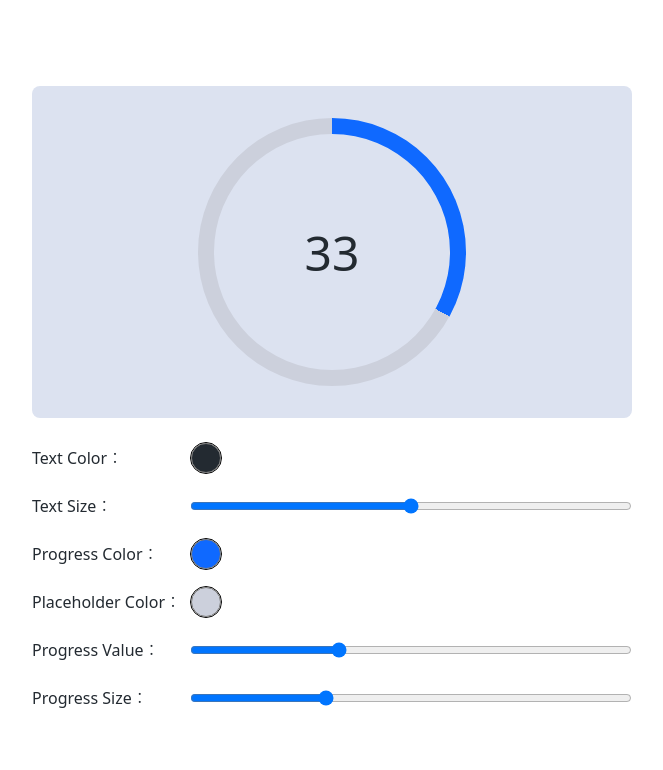
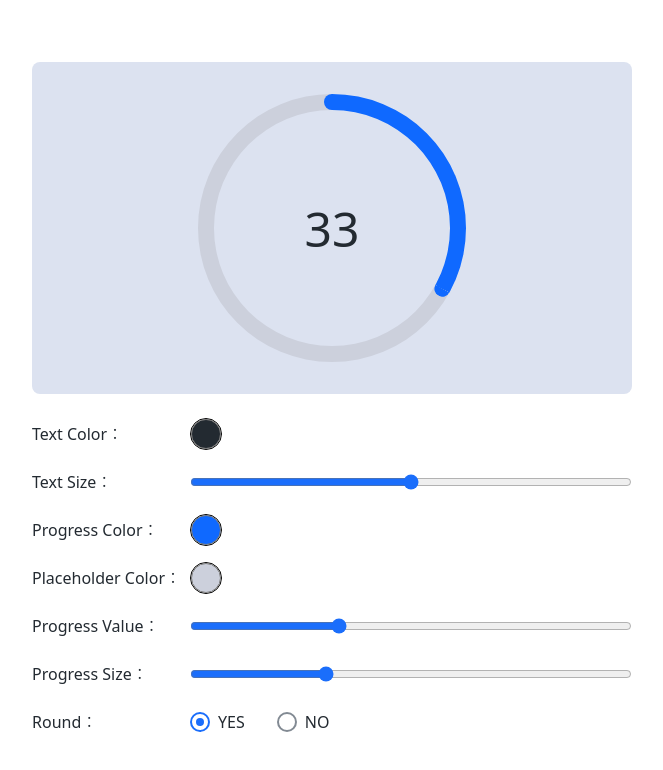
Before and after one commit to meistudioli/msc-circle-progress, a website with bundled scripts: page index.html in a window 1280 px wide. Shown: the whole page, without its empty margins (308-971 px from the left). Built offline with nearby package versions, Linux system fonts and the light colour scheme.

Commit message:
chore: add property / attribute round

```diff
--- a/index.html
+++ b/index.html
@@ -48,7 +48,69 @@ input[type="color"]:focus-visible{box-shadow:0 0 0 2px #95c2f8;}
 
 .adjustments__div--fix-subject{inline-size:100%;}
 .adjustments__div--fix-subject .subject{inline-size:150px;flex-shrink:0;}
-.adjustments__div--fix-subject input[type=range]{flex-grow:1;}
+.adjustments__div--fix-subject input[type=range]{flex-grow:1;accent-color:#1b6efb;}
+.adjustments__div--fix-subject .radios{flex-grow:1;}
+.radios{display:flex;gap:2em;align-items:center;}
+.radio-unit{display:flex;gap:.5em;align-items:center;}
+.radio-unit__label{font-size:1em;color:var(--intro-text);}
+
+/* FUJI radio */
+.radioWrap{
+  --inkwell: #1d2228;
+  --shark: #828a93;
+  --marshmallow: #f5f8fa;
+  --bob: #b0b9c1;
+
+  --width: 20px;
+  --dot-width: 8px;
+
+  --theme: #1b6efb;
+  --normal: var(--shark);
+  --overlay: var(--inkwell);
+  --bgc-disabled: var(--marshmallow);
+  --theme-disabled: var(--bob);
+
+  --current-color: var(--normal);
+
+  position: relative;
+  overflow: hidden;
+  width: var(--width);
+  height: var(--width);
+}
+
+.radioInput{position:absolute;top:-100%;display:block;}
+.radioLabel{position:relative;width:100%;height:100%;display:block;box-sizing:border-box;border-radius:var(--width);box-shadow:inset 0 0 0 2px var(--current-color);background-color:#fff;transition:background-color 100ms ease,border-color 100ms ease;}
+.radioDot{position:absolute;left:50%;top:50%;content:'';width:var(--dot-width);height:var(--dot-width);background-color:var(--current-color);margin-left:calc(var(--dot-width)/2*-1);margin-top:calc(var(--dot-width)/2*-1);transform:scale(.001);border-radius:var(--dot-width);text-indent:100%;white-space:nowrap;overflow:hidden;transition:background-color 100ms ease,transform 100ms ease;}
+
+.radioLabel::before{position:absolute;left:0;top:0;content:'';width:100%;height:100%;border-radius:var(--width);box-shadow:inset 0 0 0 2px var(--overlay);pointer-events:none;filter:opacity(0);transition:filter 100ms ease;}
+.radioLabel::after{position:absolute;left:50%;top:50%;content:'';width:var(--dot-width);height:var(--dot-width);background-color:var(--overlay);transform:translate(-50%,-50%);filter:opacity(0);border-radius:var(--dot-width);transition:filter 100ms ease;pointer-events:none;display:none;}
+.radioInput:checked~.radioLabel::after{display:block;}
+
+.radioInput:checked,.radioInput:checked~.radioLabel{--current-color:var(--theme);}
+.radioInput:checked~.radioLabel .radioDot{transform:scale(1);}
+
+.radioInput:disabled,.radioInput:disabled~.radioLabel{--current-color:var(--theme-disabled);}
+.radioInput:disabled~.radioLabel{background-color:var(--bgc-disabled);}
+
+/* radio doesn't have readonly state
+.radioInput:read-only,.radioInput:read-only~.radioLabel{--current-color:var(--theme-disabled);}
+.radioInput:read-only~.radioLabel{background-color:var(--bgc-disabled);}
+*/
+
+.radioInput:focus{outline:0 none;}
+.radioWrap:focus-within{--current-color:var(--theme);}
+
+.radioInput:not(:disabled):focus~.radioLabel{--current-color:var(--theme);}
+.radioInput:not(:disabled):focus~.radioLabel::before{filter:opacity(.2);}
+.radioInput:not(:disabled):focus~.radioLabel::after{filter:opacity(.2);}
+
+@media (hover: hover) {
+  .radioInput:not(:disabled)~.radioLabel:hover{--current-color:var(--theme);}
+  .radioInput:not(:disabled)~.radioLabel:hover::before{filter:opacity(.2);}
+  .radioInput:not(:disabled)~.radioLabel:hover::after{filter:opacity(.2);}
+}
+
+.fuji-radios{display:flex;justify-content:center;padding:1em;gap:1em;}
 
 msc-circle-progress:not(:defined){display:none;}
 .hero__msc-circle-progress {
@@ -70,7 +132,8 @@ msc-circle-progress:not(:defined){display:none;}
         {
           "size": 16,
           "value": 33,
-          "max": 100
+          "max": 100,
+          "round": true
         }
       </script>
     </msc-circle-progress>
@@ -113,6 +176,32 @@ msc-circle-progress:not(:defined){display:none;}
         <input type="range" name="progress-size" value="16" min="10" max="30" />
       </div>
     </label>
+    <label class="adjustments__label">
+      <div class="adjustments__div adjustments__div--fix-subject">
+        <p class="subject">Round︰</p>
+        <div class="radios">
+          <div class="radio-unit">
+            <div class="radioWrap">
+              <input id="progress-round-yes" type="radio" name="progress-round" value="yes" class="radioInput" checked />
+              <label for="progress-round-yes" class="radioLabel">
+                <em class="radioDot">YES</em>
+              </label>
+            </div>
+            <label for="progress-round-yes" class="radio-unit__label">YES</label>
+          </div>
+
+          <div class="radio-unit">
+            <div class="radioWrap">
+              <input id="progress-round-no" type="radio" name="progress-round" value="no" class="radioInput" />
+              <label for="progress-round-no" class="radioLabel">
+                <em class="radioDot">NO</em>
+              </label>
+            </div>
+            <label for="progress-round-no" class="radio-unit__label">NO</label>
+          </div>
+        </div>
+      </div>
+    </label>
   </form>
 </div>
 
@@ -149,6 +238,9 @@ customElements.whenDefined('msc-circle-progress').then(() => {
       case 'progress-size':
         circleProgress.size = +formData.get(name);
         break;
+      case 'progress-round':
+        circleProgress.round = formData.get(name) === 'yes';
+        break;
       default:
         onMutate();
     }
--- a/mjs/wc-msc-circle-progress.js
+++ b/mjs/wc-msc-circle-progress.js
@@ -12,10 +12,11 @@ import { _wccss } from './common-css.js';
 const defaults = {
   size: 20, // pixel
   value: 0,
-  max: 100
+  max: 100,
+  round: true
 };
 
-const booleanAttrs = [];
+const booleanAttrs = ['round'];
 const objectAttrs = [];
 
 const template = document.createElement('template');
@@ -38,12 +39,20 @@ ${_wccss}
   --background: conic-gradient(var(--progress-color) var(--percentage-occupy), 0, var(--progress-placeholder-color) var(--percentage-less));
 
   --mask: path('M0 0Z');
+  --size: ${defaults.size}px;
+  --origin-y: 0px;
+  --angle: calc(((var(--value) * 360) / 100) * 1deg);
 }
 
 .main{position:relative;inline-size:100%;aspect-ratio:1/1;}
-.main__circle{position:absolute;inset-inline-start:0;inset-block-start:0;inline-size:100%;block-size:100%;display:block;background:var(--background);clip-path:var(--mask);}
+.main__circle{position:absolute;inset-inline-start:0;inset-block-start:0;inline-size:100%;block-size:100%;display:block;background:var(--background);clip-path:var(--mask);pointer-events:none;}
 .main__value{position:relative;font-size:var(--font-size);color:var(--font-color);z-index:1;}
 
+.main__circle::before,.main__circle::after{position:absolute;inset-block-start:0;inset-inline:0;margin:auto;content:'';inline-size:var(--size);block-size:var(--size);border-radius:var(--size);background-color:var(--progress-color);display:none;}
+.main__circle::before{transform-origin:50% var(--origin-y);transform:rotate(var(--angle));clip-path:polygon(50% 0,50% 100%,100% 100%,100% 0);}
+.main__circle::after{clip-path:polygon(0 0,0 100%,50% 100%,50% 0);}
+
+.main--rounded .main__circle::before,.main--rounded .main__circle::after{display:revert;}
 .main--basis{}
 .main--mutation{}
 </style>
@@ -160,9 +169,17 @@ export class MscCircleProgress extends HTMLElement {
     const hasValue = newValue !== null;
 
     if (!hasValue) {
-      this.#config[attrName] = defaults[attrName];
+      if (booleanAttrs.includes(attrName)) {
+        this.#config[attrName] = false;
+      } else {
+        this.#config[attrName] = defaults[attrName];
+      }
     } else {
       switch (attrName) {
+        case 'round':
+          this.#config[attrName] = true;
+          break;
+
         case 'size': {
           const num = +newValue;
           this.#config[attrName] = (isNaN(num) || num <= 0) ? defaults.size : num;
@@ -199,6 +216,10 @@ export class MscCircleProgress extends HTMLElement {
     this._format(attrName, oldValue, newValue);
 
     switch (attrName) {
+      case 'round':
+        this.#nodes.main.classList.toggle('main--rounded', this.round);
+        break;
+
       case 'size':
         this._onRefresh();
         break;
@@ -245,6 +266,14 @@ export class MscCircleProgress extends HTMLElement {
 
   get value() {
     return this.#config.value;
+  }
+
+  set round(value) {
+    this.toggleAttribute('round', Boolean(value));
+  }
+
+  get round() {
+    return this.#config.round;
   }
 
   set size(value) {
@@ -311,7 +340,9 @@ export class MscCircleProgress extends HTMLElement {
     _wcl.addStylesheetRules(
       '.main--mutation',
       {
-        '--mask': `path('M${pointes[0].x} ${pointes[0].y} A${r1} ${r1} 0 0 0 ${pointes[1].x} ${pointes[1].y} A${r1} ${r1} 0 0 0 ${pointes[0].x} ${pointes[0].y} L${pointes[2].x} ${pointes[2].y} A${r2} ${r2} 0 0 1 ${pointes[3].x} ${pointes[3].y} A${r2} ${r2} 0 0 1 ${pointes[2].x} ${pointes[2].y}Z')`
+        '--mask': `path('M${pointes[0].x} ${pointes[0].y} A${r1} ${r1} 0 0 0 ${pointes[1].x} ${pointes[1].y} A${r1} ${r1} 0 0 0 ${pointes[0].x} ${pointes[0].y} L${pointes[2].x} ${pointes[2].y} A${r2} ${r2} 0 0 1 ${pointes[3].x} ${pointes[3].y} A${r2} ${r2} 0 0 1 ${pointes[2].x} ${pointes[2].y}Z')`,
+        '--size': `${this.size}px`,
+        '--origin-y': `${r1}px`
       },
       this.#nodes.styleSheet
     );
--- a/package.json
+++ b/package.json
@@ -1,6 +1,6 @@
 {
   "name": "msc-circle-progress",
-  "version": "1.0.0",
+  "version": "1.0.1",
   "description": "<msc-circle-progress /> provides progress with circle shape. Developers could use it to indicate upload、form complete status for users.",
   "main": "index.html",
   "scripts": {
```
Also changed, not shown: README.md.
